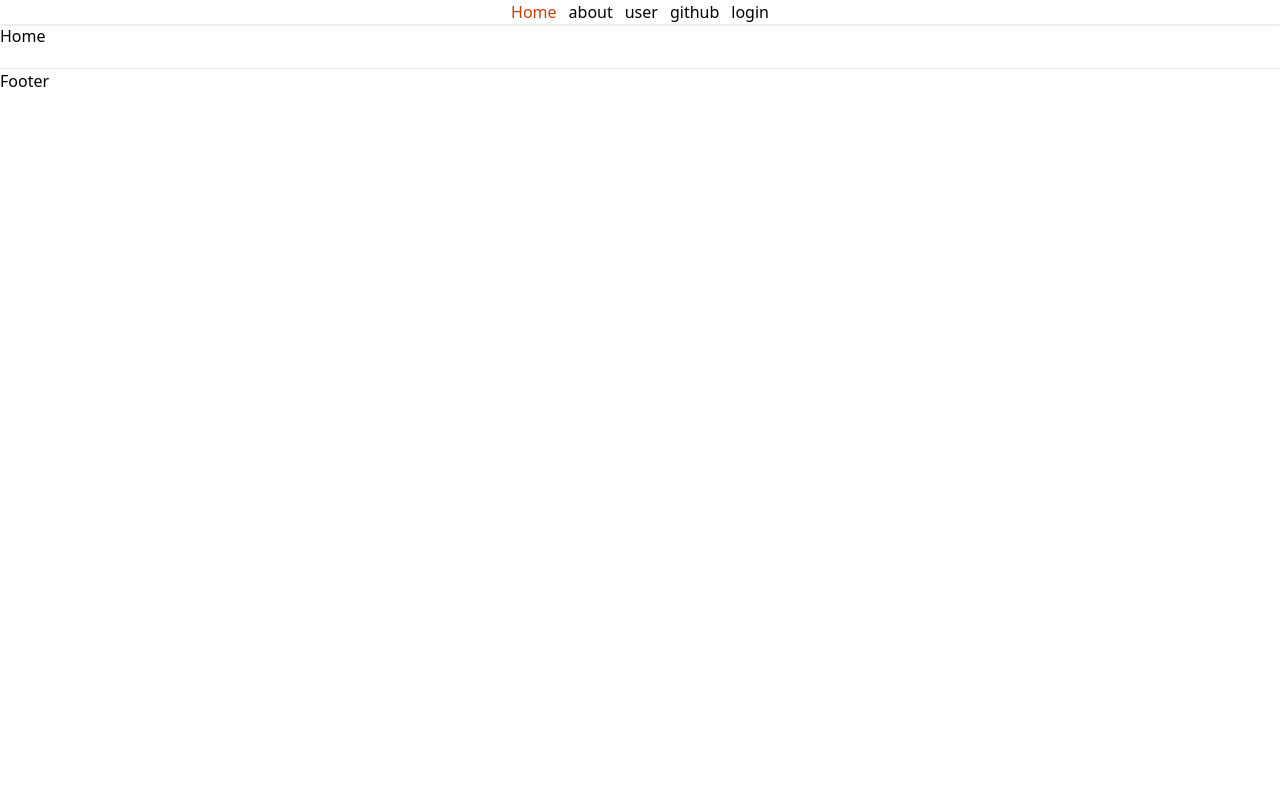
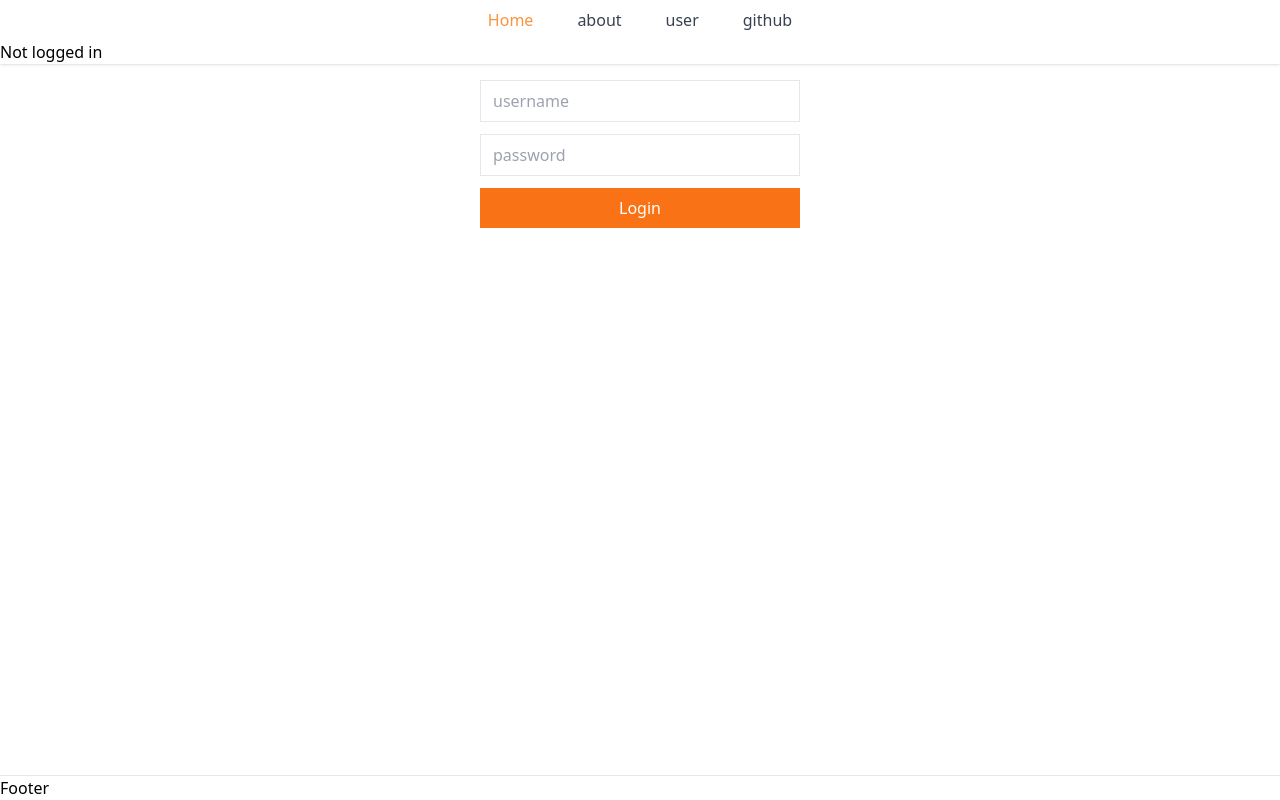
Before and after one commit to arupsaha07/react-routing, a React (Vite) app: page / in a window 1280 px wide. Built offline with nearby package versions, Linux system fonts and the light colour scheme.

Commit message:
added userContext and use of useContext hook

```diff
--- a/index.html
+++ b/index.html
@@ -7,7 +7,7 @@
     <title>Vite + React + TS</title>
   </head>
   <body>
-    <div id="root"></div>
+    <div id="root" class="flex flex-col h-full"></div>
     <script type="module" src="/src/main.tsx"></script>
   </body>
 </html>
--- a/src/App.tsx
+++ b/src/App.tsx
@@ -1,4 +1,3 @@
-import { useState } from 'react';
 import './App.css';
 
 function App() {
--- a/src/Layout.tsx
+++ b/src/Layout.tsx
@@ -1,15 +1,15 @@
-import React from 'react';
 import { Outlet } from 'react-router-dom';
 import Header from './components/Header/Header';
 import Footer from './components/Footer/Footer';
+import UserContextProvider from './context/UserContextProvider';
 
 function Layout() {
   return (
-    <>
+    <UserContextProvider>
       <Header />
       <Outlet />
       <Footer />
-    </>
+    </UserContextProvider>
   );
 }
 
--- a/src/components/Header/Header.tsx
+++ b/src/components/Header/Header.tsx
@@ -1,16 +1,18 @@
-import React from 'react';
 import { NavLink } from 'react-router-dom';
+import Profile from '../Login/Profile';
 
 function Header() {
   return (
     <header className="shadow">
       <div className="flex justify-center gap-3">
-        <NavLink to="/" className={({ isActive }) => isActive ? 'text-orange-700' : 'text-gray-7000'}>Home</NavLink>
-        <NavLink to="/about" className={({ isActive }) => isActive ? 'text-orange-700' : 'text-gray-7000'}>about</NavLink>
-        <NavLink to="/user" className={({ isActive }) => isActive ? 'text-orange-700' : 'text-gray-7000'}>user</NavLink>
-        <NavLink to="/github" className={({ isActive }) => isActive ? 'text-orange-700' : 'text-gray-7000'}>github</NavLink>
-        <NavLink to="/login" className={({ isActive }) => isActive ? 'text-orange-700' : 'text-gray-7000'}>login</NavLink>
+        <NavLink to="/" className={({ isActive }) => `px-4 py-2 ${isActive ? 'text-orange-400' : 'text-gray-700'} hover:text-red-500`}>Home</NavLink>
+        <NavLink to="/about" className={({ isActive }) => `px-4 py-2 ${isActive ? 'text-orange-400' : 'text-gray-700'} hover:text-red-500`}>about</NavLink>
+        <NavLink to="/user" className={({ isActive }) => `px-4 py-2 ${isActive ? 'text-orange-400' : 'text-gray-700'} hover:text-red-500`}>user</NavLink>
+        <NavLink to="/github" className={({ isActive }) => `px-4 py-2 ${isActive ? 'text-orange-400' : 'text-gray-700'} hover:text-red-500`}>github</NavLink>
       </div>
+
+      <Profile />
+
     </header>
   );
 }
--- a/src/components/Home/Home.tsx
+++ b/src/components/Home/Home.tsx
@@ -1,7 +1,17 @@
-import React from 'react';
+// import UserContextProvider from "../../context/UserContextProvider";
+import Login from "../Login/Login";
+// import Profile from "../Login/Profile";
+
 
 function Home() {
-  return <h2>Home</h2>;
+  return (
+    <div className='flex-grow'>
+      {/* <UserContextProvider> */}
+        <Login />
+        {/* <Profile /> */}
+      {/* </UserContextProvider> */}
+    </div>
+  );
 }
 
 export default Home;
--- a/src/components/Login/Login.tsx
+++ b/src/components/Login/Login.tsx
@@ -1,5 +1,6 @@
 import { useContext, useState } from 'react'
 import UserContext from '../../context/UserContext'
+
 
 function Login() {
 
@@ -10,15 +11,22 @@ function Login() {
 
     const handleSubmit = (e) => {
         e.preventDefault()
-        setUser({userName, password})
+        if (userName && password) {
+            setUser({userName, password})
+        } else {
+            console.error('Error: userName or password is null or undefined.')
+        }
     }
 
     return (
+
         <div className='flex flex-col my-4 mx-auto w-1/4'>
             <input type="text" className='mb-3 px-3 py-2 border' value={userName} name="username" placeholder='username' onChange={(e) => setUserName(e.target.value)} />
             <input type="password" className='mb-3 px-3 py-2 border' value={password} name="password" placeholder='password' onChange={(e) => setPassword(e.target.value)} />
-            <button className='bg-blue-500 p-2 text-white' onClick={handleSubmit}>Login</button>
+            <button className='bg-orange-500 p-2 text-white' onClick={handleSubmit}>Login</button>
         </div>
+
+
     )
 }
 
--- a/src/components/Login/Profile.tsx
+++ b/src/components/Login/Profile.tsx
@@ -2,8 +2,8 @@ import { useContext } from 'react'
 import UserContext from '../../context/UserContext'
 
 function Profile() {
-    const {user} = useContext(UserContext)
-    if(!user) return <h2>Not logged in</h2>
+  const { user } = useContext(UserContext)
+  if (!user) return <h2>Not logged in</h2>
   return (
     <div>Profile {user.userName}</div>
   )
--- a/src/context/UserContext.ts
+++ b/src/context/UserContext.ts
@@ -1,7 +1,14 @@
+// src/context/UserContext.ts
 import React from "react";
 
-const UserContext = React.createContext({
-    setUser: () => { },
+interface UserContextType {
+    user: { userName: string; password: string; } | null;
+    setUser: (user: { userName: string; password: string; }) => void;
+}
+
+const UserContext = React.createContext<UserContextType>({
+    user: null,
+    setUser: () => { }
 });
 
 export default UserContext;
--- a/src/context/UserContextProvider.tsx
+++ b/src/context/UserContextProvider.tsx
@@ -1,8 +1,8 @@
 import React from "react";
-import { UserContext } from "./UserContext";
+import UserContext from "./UserContext";
 
-const UserContextProvider = ({ children }) => {
-    const [user, setUser] = React.useState(null);
+const UserContextProvider = ({ children }: { children: React.ReactNode }) => {
+    const [user, setUser] = React.useState<{ userName: string; password: string; } | null>(null);
     return (
         <UserContext.Provider value={{ user, setUser }}>
             {children}
--- a/src/index.css
+++ b/src/index.css
@@ -1,3 +1,8 @@
 @tailwind base;
 @tailwind components;
 @tailwind utilities;
+
+
+html, body {
+  @apply h-full;
+}
--- a/src/main.tsx
+++ b/src/main.tsx
@@ -8,11 +8,10 @@ import {
   RouterProvider,
 } from 'react-router-dom';
 import Layout from './Layout.tsx';
-import Home from './components/Home/Home.tsx';
+import Home from './components/Home/Home.js';
 import About from './components/About/About.tsx';
 import User from './components/User/User.tsx';
 import Github, {githubInfoLoader} from './components/Github/Github.tsx';
-import Login from './components/Login/Login.tsx';
 
 const router = createBrowserRouter(
   createRoutesFromElements(
@@ -23,7 +22,6 @@ const router = createBrowserRouter(
         <Route path=":userid" element={<User />} />
       </Route>
       <Route loader={githubInfoLoader} path="github" element={<Github />} />
-      <Route path="login" element={<Login />} />
       <Route path="*" element={<h1>404</h1>} />
     </Route>
   )
```
